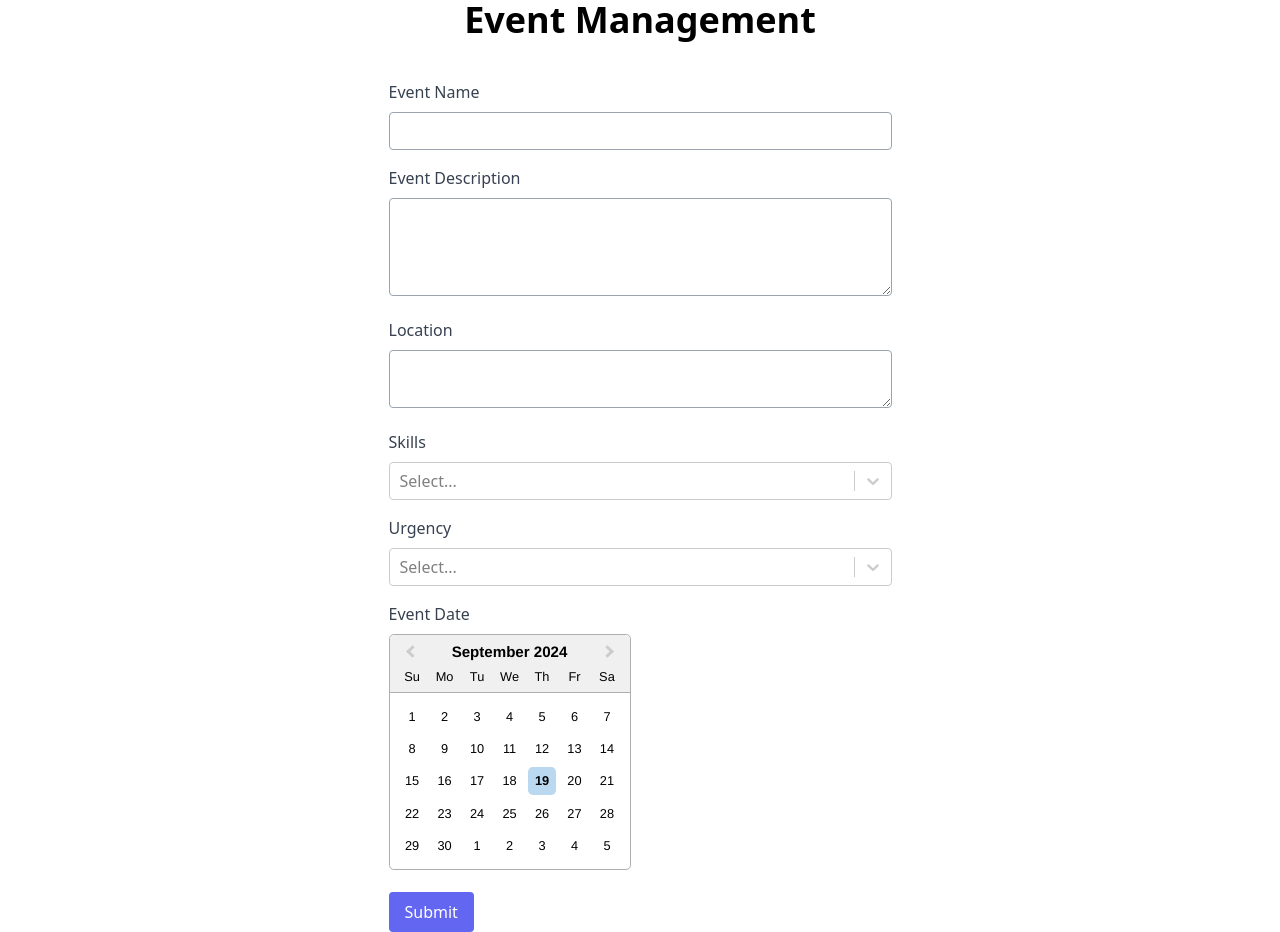
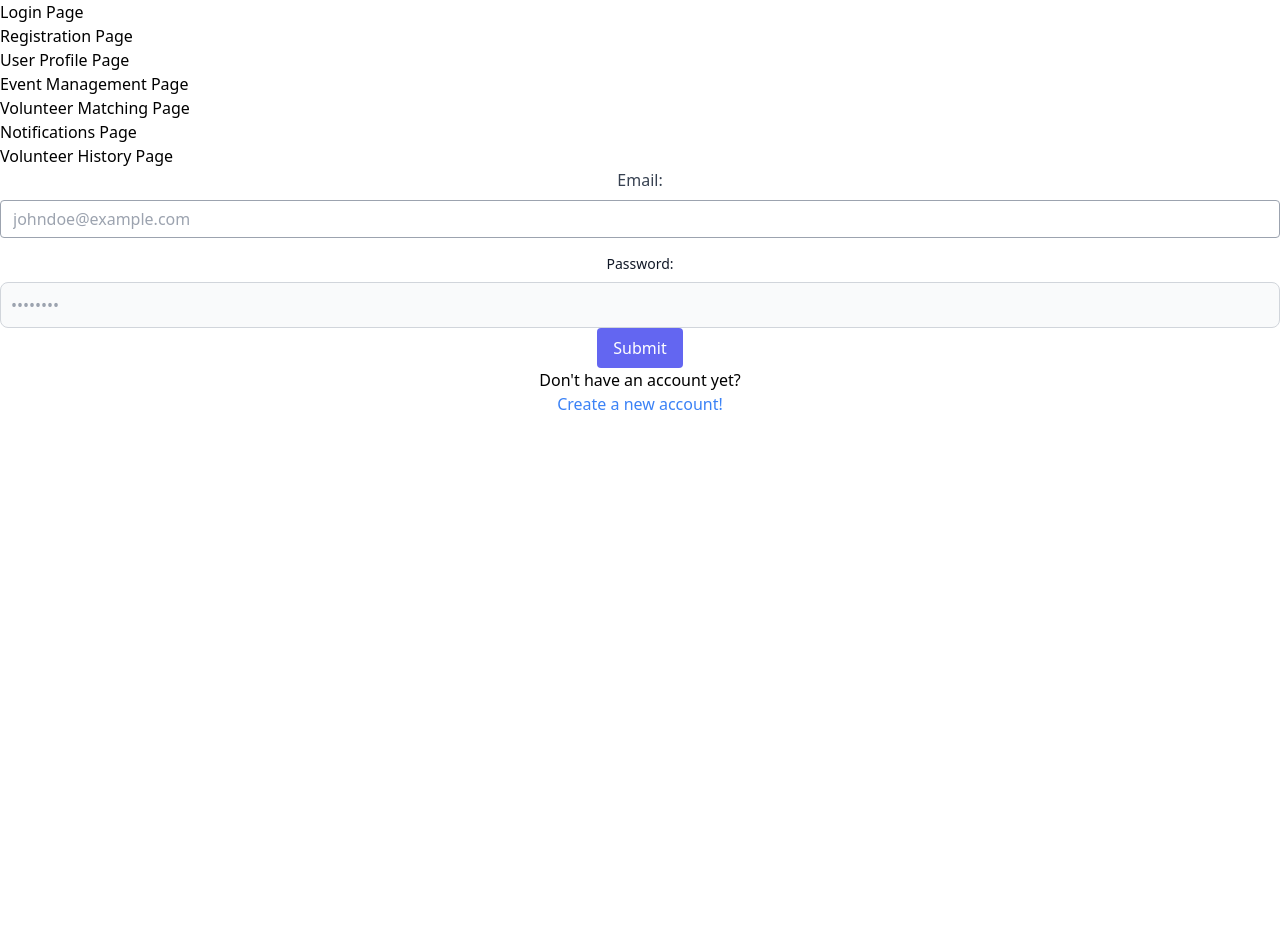
Before and after one commit to martin0330/H-TownHelps, a React (Create React App) app: page / in a window 1280 px wide. After the commit the page ends 800 px from the top, so only its background shows below. Built offline with nearby package versions, Linux system fonts and the light colour scheme.

Commit message:
Added routing home page

```diff
--- a/package.json
+++ b/package.json
@@ -42,6 +42,7 @@
     "autoprefixer": "^10.4.20",
     "postcss": "8.1",
     "postcss-loader": "^8.1.1",
+    "react-router-dom": "^6.26.2",
     "tailwindcss": "^3.4.12"
   }
 }
--- a/src/App.js
+++ b/src/App.js
@@ -1,11 +1,36 @@
-import UserProfile from './pages/user-profile';
-import EventManage from './pages/event-manage';
+import { Outlet, Link } from "react-router-dom";
 
 function App() {
   return(
-    <div className='App'>
-      <EventManage />
-    </div>
+    <>
+      <nav>
+        <ul>
+          <li>
+            <Link to="/">Login Page</Link>
+          </li>
+          <li>
+            <Link to="/registration">Registration Page</Link>
+          </li>
+          <li>
+            <Link to="/userprofile">User Profile Page</Link>
+          </li>
+          <li>
+            <Link to="/eventmanage">Event Management Page</Link>
+          </li>
+          <li>
+            <Link to="/volunteermatch">Volunteer Matching Page</Link>
+          </li>
+          <li>
+            <Link to="/notifications">Notifications Page</Link>
+          </li>
+          <li>
+            <Link to="/volunteerhist">Volunteer History Page</Link>
+          </li>
+        </ul>
+      </nav>
+
+      <Outlet />
+    </>
   );
 };
 
--- a/src/index.js
+++ b/src/index.js
@@ -2,10 +2,30 @@ import React from 'react';
 import ReactDOM from 'react-dom/client';
 import './index.css';
 import App from './App';
+import Login from './pages/login';
+import Registration from './pages/registration';
+import UserProfile from './pages/user-profile';
+import EventManage from './pages/event-manage';
+import VolunteerMatch from './pages/volunteer-match';
+import NotificationSys from './pages/notification-sys';
+import VolunteerHist from './pages/volunteer-hist';
+import NotFound from './pages/NotFound';
+import { BrowserRouter, Routes, Route } from "react-router-dom";
 
 const root = ReactDOM.createRoot(document.getElementById('root'));
 root.render(
-    <React.StrictMode>
-        <App />
-    </React.StrictMode>
+    <BrowserRouter>
+    <Routes>
+      <Route path="/" element={<App />}>
+        <Route index element={<Login />} />
+        <Route path="registration" element={<Registration />} />
+        <Route path="userprofile" element={<UserProfile />} />
+        <Route path="eventmanage" element={<EventManage />} />
+        <Route path="volunteermatch" element={<VolunteerMatch />} />
+        <Route path="notifications" element={<NotificationSys />} />
+        <Route path="volunteerhist" element={<VolunteerHist />} />
+        <Route path="*" element={<NotFound />} />
+      </Route>
+    </Routes>
+  </BrowserRouter>
 );
--- /dev/null
+++ b/src/pages/NotFound.jsx
@@ -0,0 +1,7 @@
+import React from 'react';
+
+const NotFound = () => {
+    return <div>NotFound</div>
+}
+
+export default NotFound;
```
Also changed, not shown: 1 other file (tests, documents, lock files or other folders).
